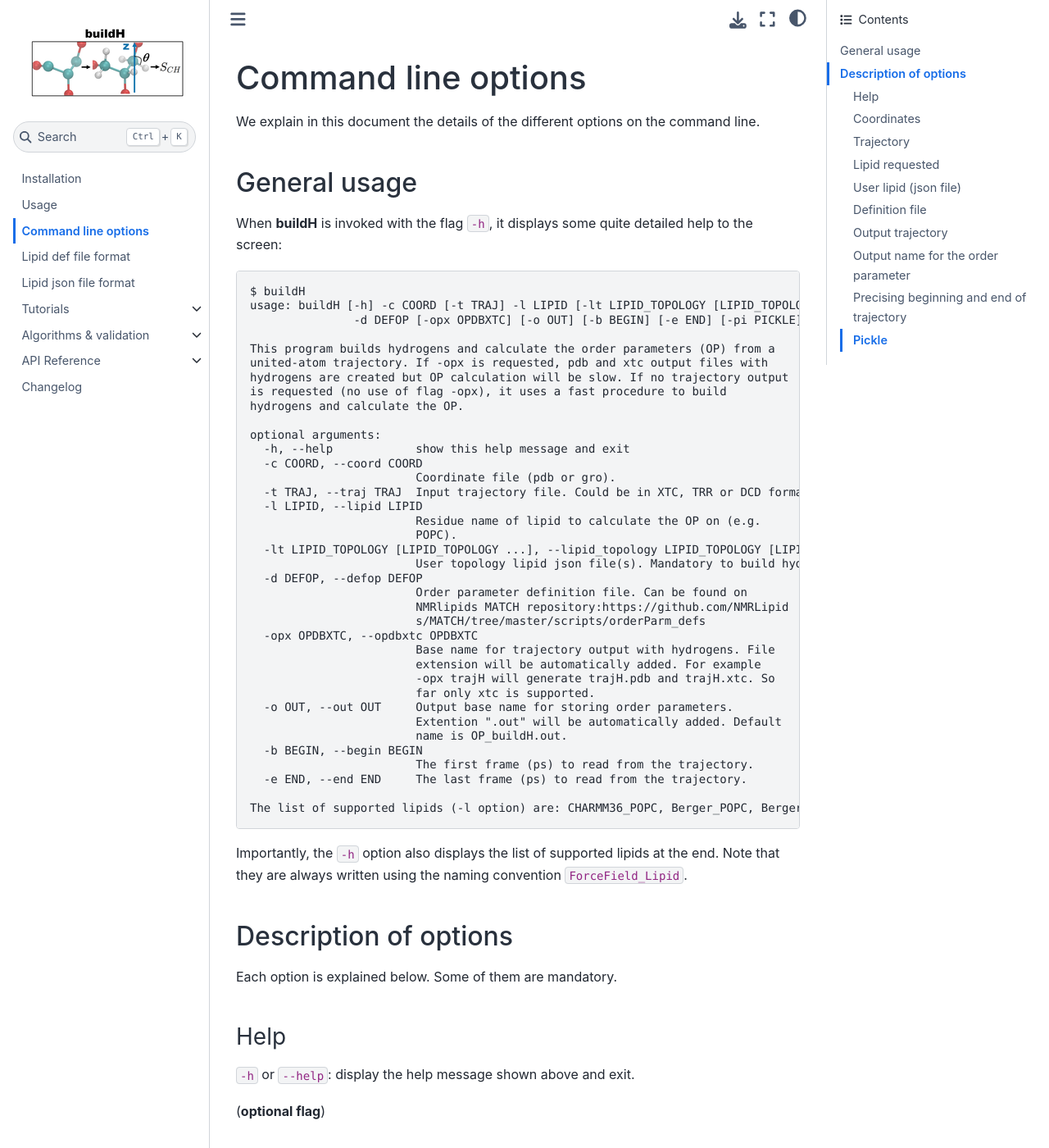
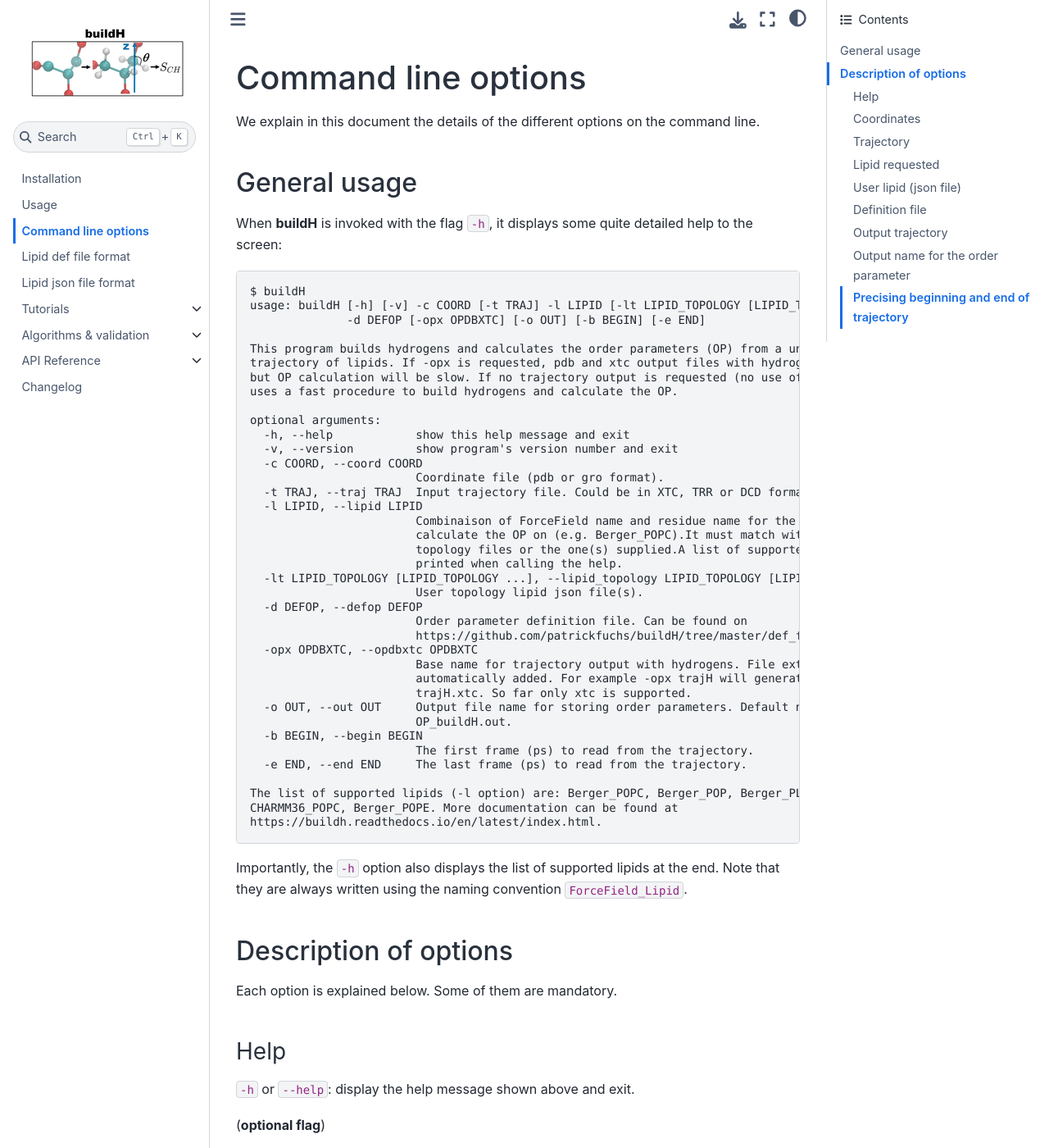
Before and after one commit to patrickfuchs/buildH, a Sphinx documentation site: the page built from docs/command_line_options.md, in a window 1280 px wide and 1400 px high. Shown: the whole window at 82% size. Built offline with Sphinx 7.4.7 and the Sphinx Book theme 1.1.4, drawn with Linux system fonts in a browser that asks for light colours; some of the changed text lies outside the part shown.

Commit message:
Update doc and notebooks with -v option

````diff
--- a/docs/command_line_options.md
+++ b/docs/command_line_options.md
@@ -8,42 +8,43 @@ When **buildH** is invoked with the flag `-h`, it displays some quite detailed h
 
 ```
 $ buildH
-usage: buildH [-h] -c COORD [-t TRAJ] -l LIPID [-lt LIPID_TOPOLOGY [LIPID_TOPOLOGY ...]]
-               -d DEFOP [-opx OPDBXTC] [-o OUT] [-b BEGIN] [-e END] [-pi PICKLE]
+usage: buildH [-h] [-v] -c COORD [-t TRAJ] -l LIPID [-lt LIPID_TOPOLOGY [LIPID_TOPOLOGY ...]]
+              -d DEFOP [-opx OPDBXTC] [-o OUT] [-b BEGIN] [-e END]
 
-This program builds hydrogens and calculate the order parameters (OP) from a
-united-atom trajectory. If -opx is requested, pdb and xtc output files with
-hydrogens are created but OP calculation will be slow. If no trajectory output
-is requested (no use of flag -opx), it uses a fast procedure to build
-hydrogens and calculate the OP.
+This program builds hydrogens and calculates the order parameters (OP) from a united-atom
+trajectory of lipids. If -opx is requested, pdb and xtc output files with hydrogens are created
+but OP calculation will be slow. If no trajectory output is requested (no use of flag -opx), it
+uses a fast procedure to build hydrogens and calculate the OP.
 
 optional arguments:
   -h, --help            show this help message and exit
+  -v, --version         show program's version number and exit
   -c COORD, --coord COORD
-                        Coordinate file (pdb or gro).
+                        Coordinate file (pdb or gro format).
   -t TRAJ, --traj TRAJ  Input trajectory file. Could be in XTC, TRR or DCD format.
   -l LIPID, --lipid LIPID
-                        Residue name of lipid to calculate the OP on (e.g.
-                        POPC).
+                        Combinaison of ForceField name and residue name for the lipid to
+                        calculate the OP on (e.g. Berger_POPC).It must match with the internal
+                        topology files or the one(s) supplied.A list of supported terms is
+                        printed when calling the help.
   -lt LIPID_TOPOLOGY [LIPID_TOPOLOGY ...], --lipid_topology LIPID_TOPOLOGY [LIPID_TOPOLOGY ...]
-                        User topology lipid json file(s). Mandatory to build hydrogens.
+                        User topology lipid json file(s).
   -d DEFOP, --defop DEFOP
                         Order parameter definition file. Can be found on
-                        NMRlipids MATCH repository:https://github.com/NMRLipid
-                        s/MATCH/tree/master/scripts/orderParm_defs
+                        https://github.com/patrickfuchs/buildH/tree/master/def_files.
   -opx OPDBXTC, --opdbxtc OPDBXTC
-                        Base name for trajectory output with hydrogens. File
-                        extension will be automatically added. For example
-                        -opx trajH will generate trajH.pdb and trajH.xtc. So
-                        far only xtc is supported.
-  -o OUT, --out OUT     Output base name for storing order parameters.
-                        Extention ".out" will be automatically added. Default
-                        name is OP_buildH.out.
+                        Base name for trajectory output with hydrogens. File extension will be
+                        automatically added. For example -opx trajH will generate trajH.pdb and
+                        trajH.xtc. So far only xtc is supported.
+  -o OUT, --out OUT     Output file name for storing order parameters. Default name is
+                        OP_buildH.out.
   -b BEGIN, --begin BEGIN
                         The first frame (ps) to read from the trajectory.
   -e END, --end END     The last frame (ps) to read from the trajectory.
 
-The list of supported lipids (-l option) are: CHARMM36_POPC, Berger_POPC, Berger_PLA, Berger_POP.
+The list of supported lipids (-l option) are: Berger_POPC, Berger_POP, Berger_PLA, Berger_CHOL,
+CHARMM36_POPC, Berger_POPE. More documentation can be found at
+https://buildh.readthedocs.io/en/latest/index.html.
 ```
 
 Importantly, the `-h` option also displays the list of supported lipids at the end. Note that they are always written using the naming convention `ForceField_Lipid`.
@@ -109,11 +110,3 @@ Each option is explained below. Some of them are mandatory.
 **buildH** checks whether the `BEGIN` and `END` make sense with the supplied trajectory.
 
 (**optional flag**)
-
-### Pickle
-
-*Sorry, this option is not implemented yet*.
-
-`-pi PICKLE` or `--pickle PICKLE`: Output pickle filename. The structure pickled is a dictonnary containing for each Order parameter, the value of each lipid and each frame as a matrix.
-
-(**optional flag**)
````
Also changed, not shown: README.md (+5 -3 lines), docs/notebooks/Notebook_01_buildH_calc_OP.ipynb, docs/notebooks/Notebook_02_buildH_calc_OP_outputwH.ipynb, docs/notebooks/Notebook_03_mixture_POPC_POPE.ipynb, docs/notebooks/Notebook_04_library.ipynb, docs/notebooks/Notebook_05_mixture_POPC_cholesterol.ipynb.
